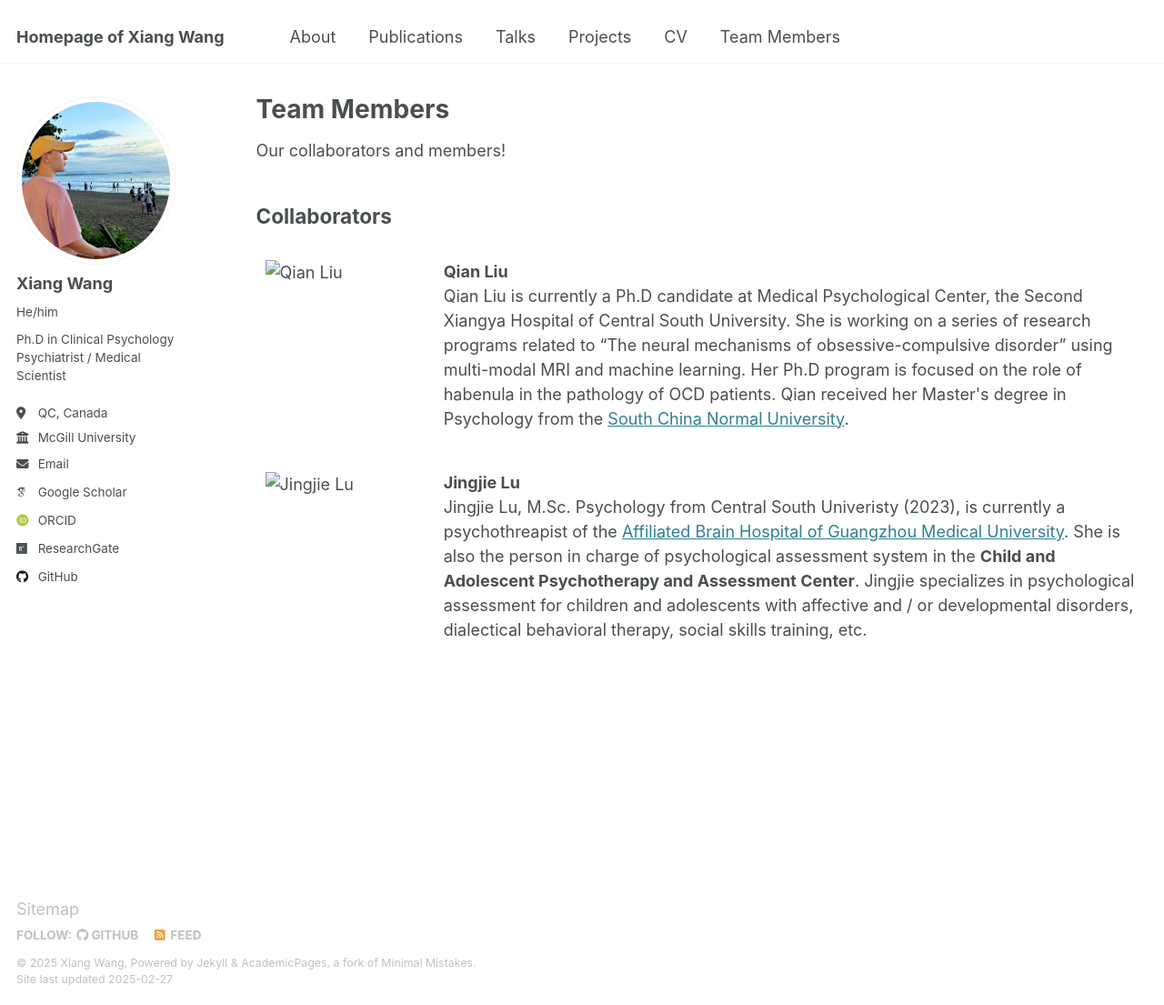
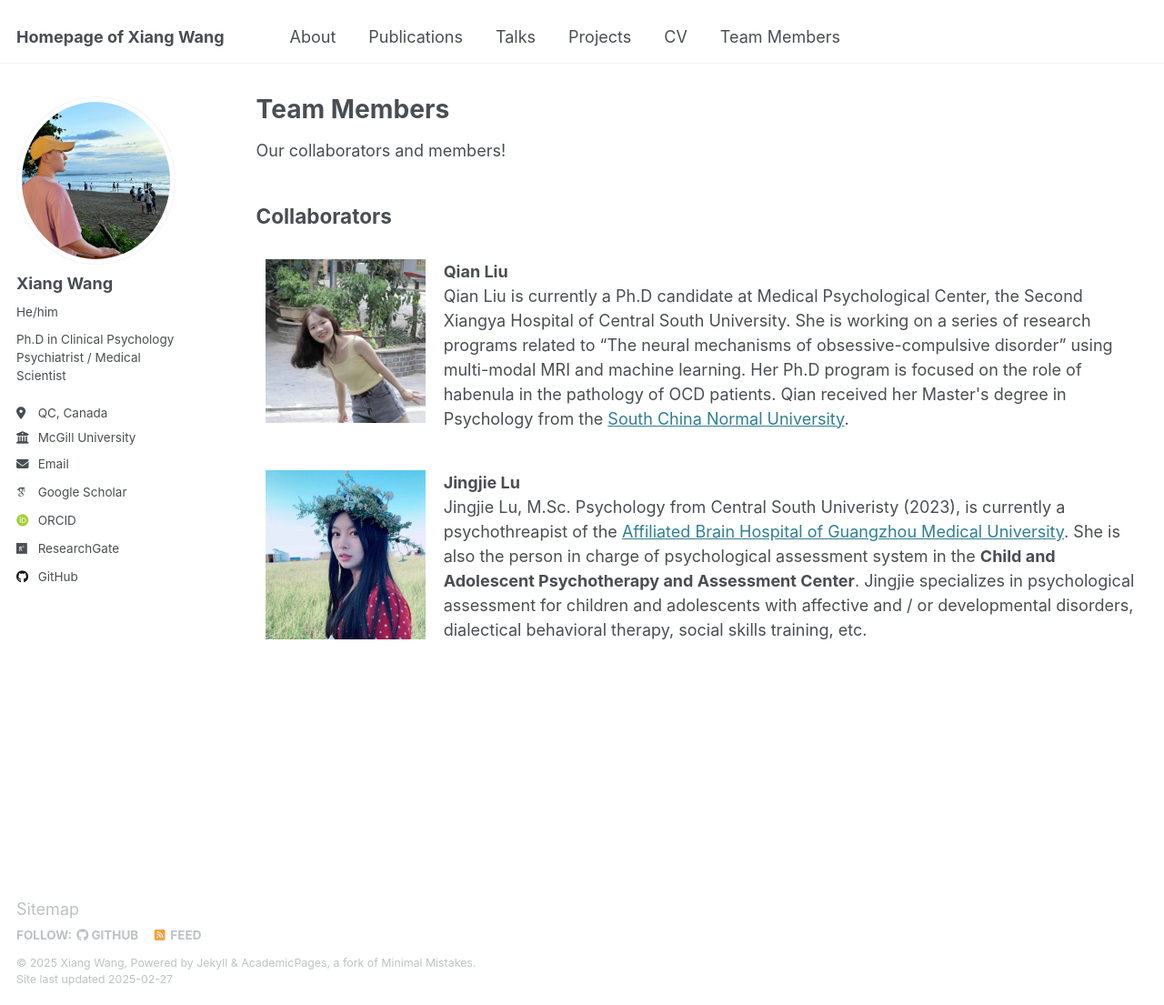
Before and after one commit to Xiang-Wangs/xiang-wangs.github.io, a Jekyll site: the page built from _pages/team.md, in a window 1280 px wide and 1105 px high. Shown: the whole window at 91% size. Built offline with Jekyll 4.4.1, drawn with Linux system fonts in a browser that asks for light colours; some web fonts are replaced.

Commit message:
Update team.md

```diff
--- a/_pages/team.md
+++ b/_pages/team.md
@@ -13,7 +13,7 @@ Our collaborators and members!
 <div style="display: flex;">
   <!-- 左侧列：占三分之一 -->
   <div style="flex: 0 0 20%; padding: 10px;">
-    <img src="/images/Qian_Liu_avatar.jpg" alt="Qian Liu" style="width: 180px; height: auto;" />
+    <img src="/images/team/Qian_Liu_avatar.jpg" alt="Qian Liu" style="width: 180px; height: auto;" />
   </div>
 
   <!-- 右侧列：占三分之二 -->
@@ -27,7 +27,7 @@ Qian Liu is currently a Ph.D candidate at Medical Psychological Center, the Seco
 <div style="display: flex;">
   <!-- 左侧列：占三分之一 -->
   <div style="flex: 0 0 20%; padding: 10px;">
-    <img src="/images/Jingjie_Lu_avatar.jpg" alt="Jingjie Lu" style="width: 180px; height: auto;" />
+    <img src="/images/team/Jingjie_Lu_avatar.jpg" alt="Jingjie Lu" style="width: 180px; height: auto;" />
   </div>
 
   <!-- 右侧列：占三分之二 -->
```
